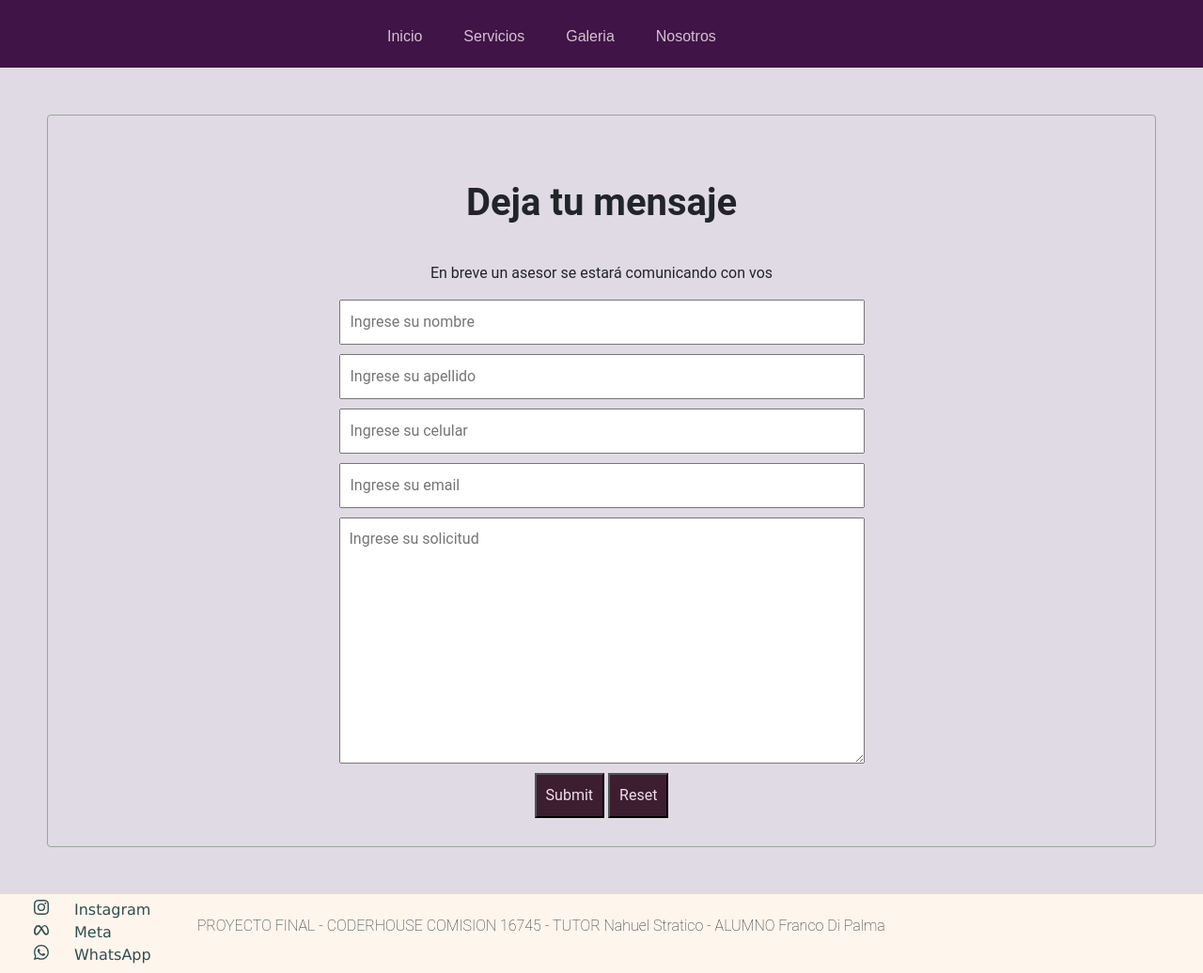
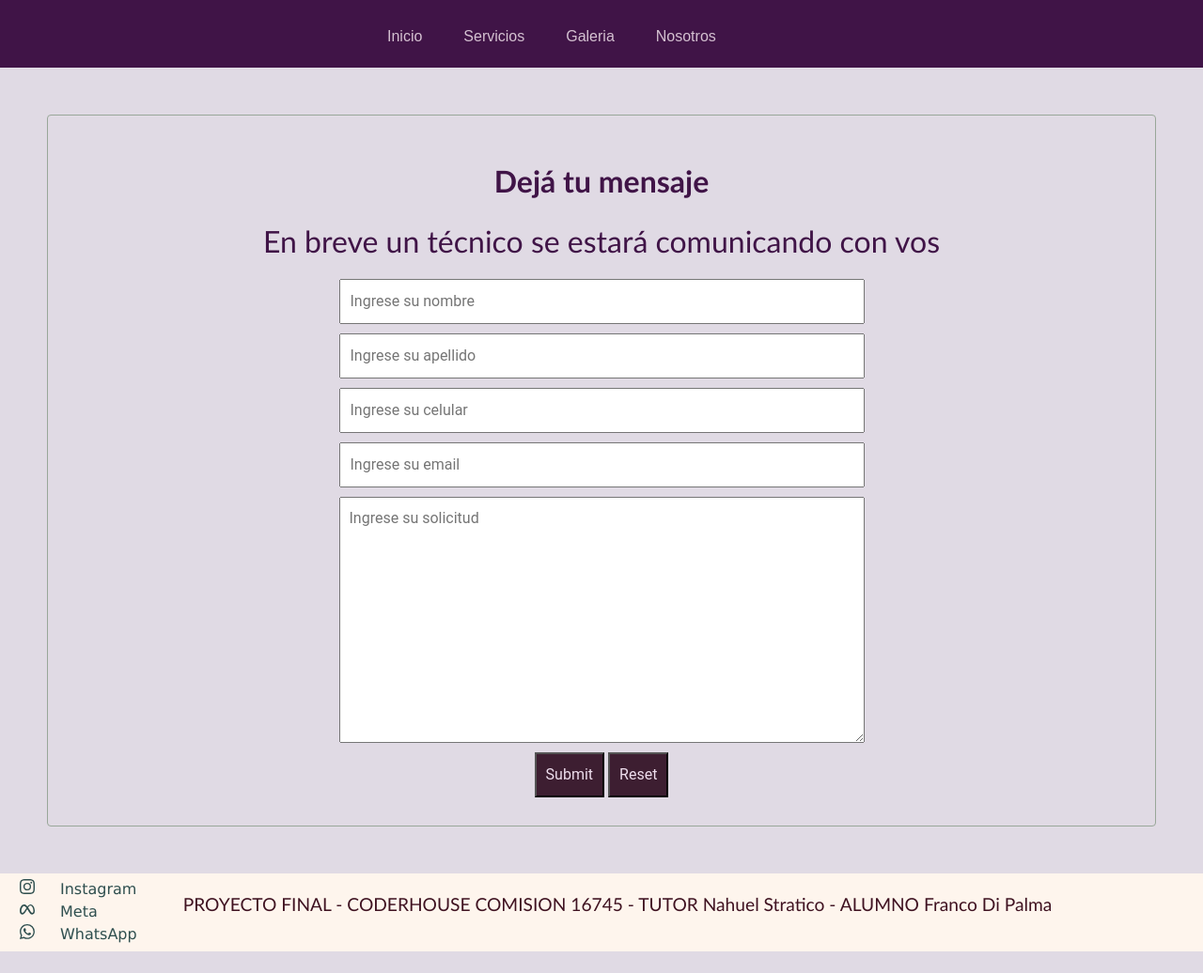
Before and after one commit to Fdipalma/entregagithub, a website: page contacto.html in a window 1280 px wide. Shown: the whole page at 94% size. After the commit the page ends 1013 px from the top, so only its background shows below. Drawn offline with Linux system fonts and the light colour scheme.

Commit message:
detalles

```diff
--- a/contacto.html
+++ b/contacto.html
@@ -26,9 +26,9 @@
             </nav>
         </header>
 
-     <section id="contactoPag" class="contenedorCon">
-        <h2>Deja tu mensaje</h2>
-        <p>En breve un asesor se estará comunicando con vos</p>
+     <section class="contenedorPagUno">
+        <h3 class="titulosPag">Dejá tu mensaje</h3>
+        <p class="titulosPag">En breve un técnico se estará comunicando con vos</p>
 
         <form class="formulario">
             <div class="contenedorInput">
--- a/scss/estilos.scss
+++ b/scss/estilos.scss
@@ -136,6 +136,10 @@ a:focus {
     border: #eb58a9;
     border-radius: 0.5rem;
     border-style: ridge;
+    display: flex;
+    justify-content: center;
+    align-items: center;
+    align-content: center;
 }
 
 .titulosPag{
@@ -145,6 +149,7 @@ a:focus {
     color: #401447;
     margin-bottom: 1rem;
     margin-top: 1rem;
+    font-size: 2rem;
 }
 
 .contenedor {
@@ -205,6 +210,13 @@ a:focus {
     font-weight: bold;
 }
 
+.videoNosotros{
+    display: block;
+    margin-top: 1rem;
+    margin-bottom: 2rem;
+
+}
+
 
 /* SECCION CONTACTO */
 
@@ -247,21 +259,22 @@ footer ul li a {
 
 .parrafosD{
     background-color: #FEF5ED;
-    margin-left: 2rem;
     display: flex;
     align-items: center;
-    font-weight: lighter;
-
+    text-align: center;
+    font-weight: normal;
+    font-family: 'Gill Sans', 'Gill Sans MT', Calibri, 'Trebuchet MS', sans-serif;
+    font-size: 1.2rem;
+    color: rgb(63, 18, 33);
 }
 
 .footerUno {
-    display: flex;
     align-items: left;
     align-content: left;
     padding: 5px;
     color:darkslategray;
     font-family: Verdana, Geneva, Tahoma, sans-serif;
-    margin-left: 15px;
     text-transform: none;
     font-weight: normal;
+    margin-right: 2rem;
 }
```
Also changed, not shown: galeria.html (+1 -1 lines), nosotros.html (+4 -4 lines), scss/estilos.css, 1 other file.
